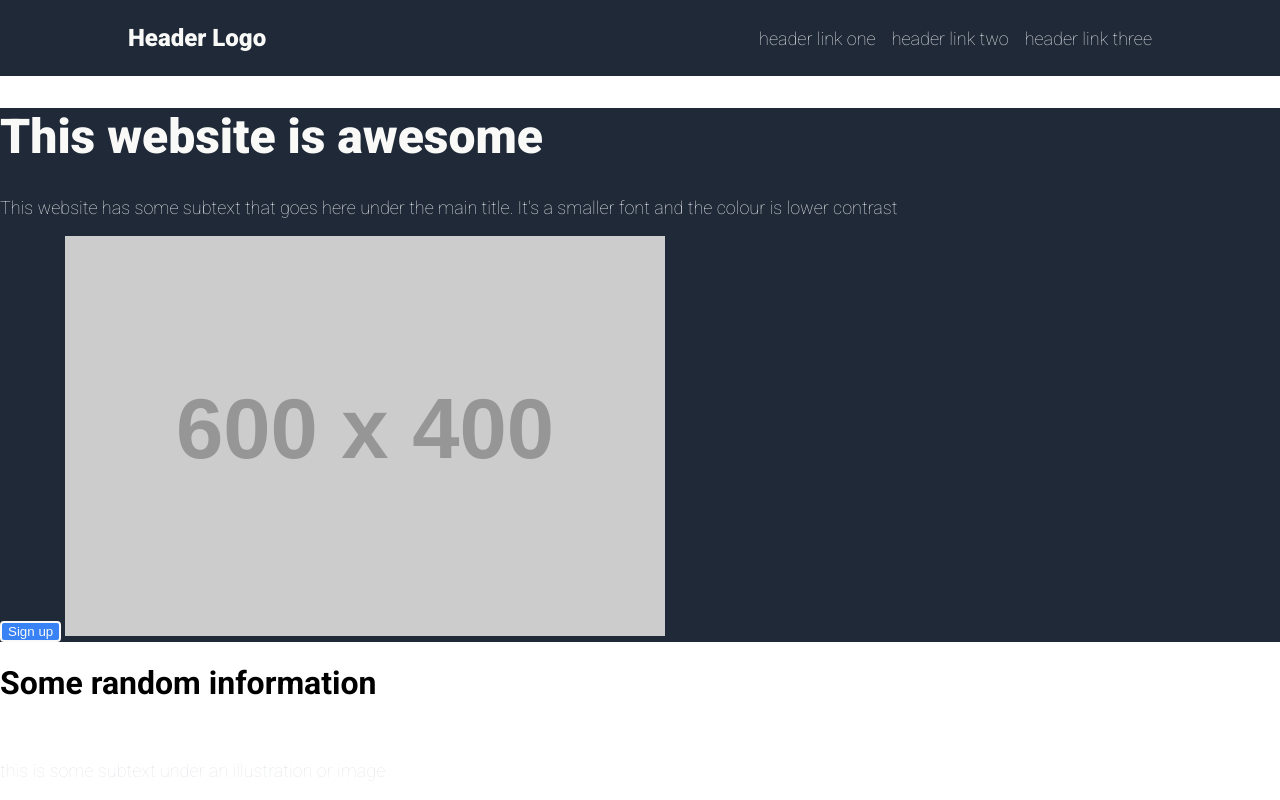
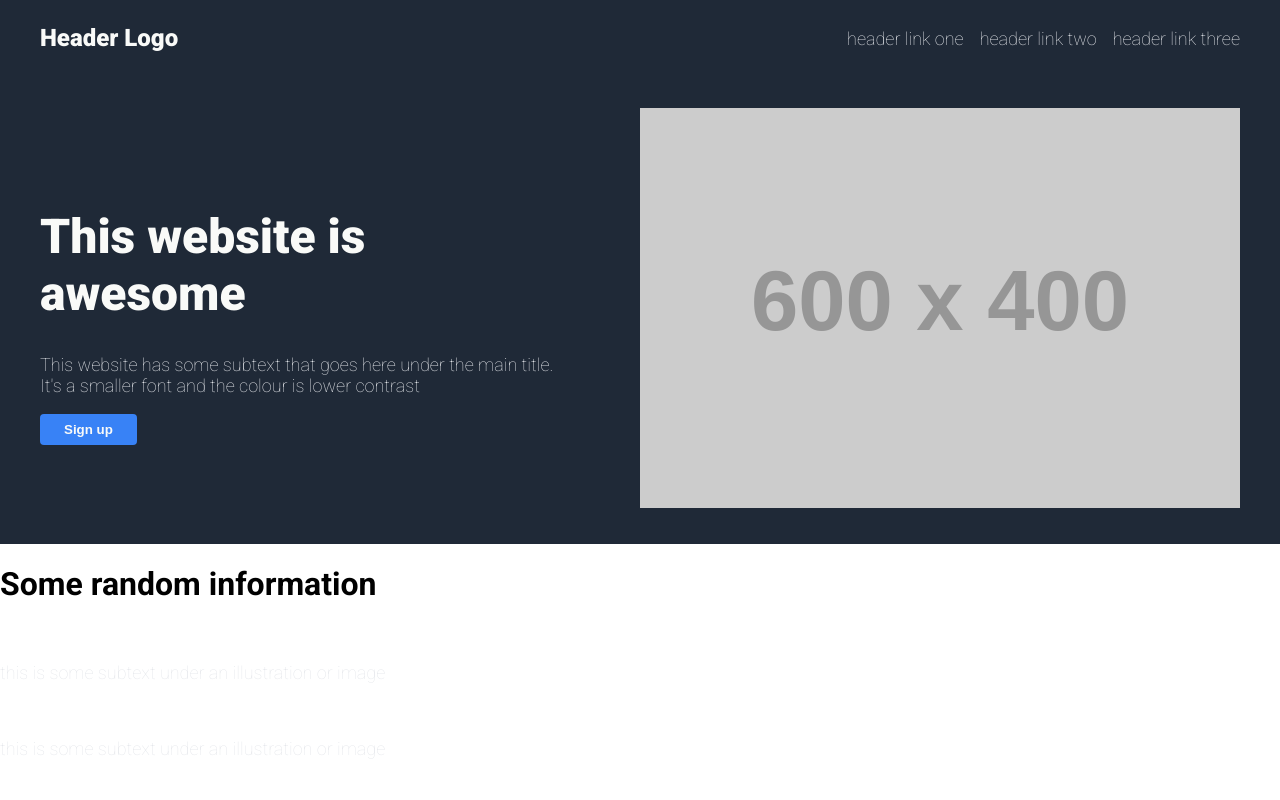
Before and after one commit to riezong/dev-works, a plain HTML site: page index.html in a window 1280 px wide. Shown: the top 800 px of the page. Drawn offline with Linux system fonts and the light colour scheme; placeholder pictures from the web are drawn by us.

Commit message:
Style the hero section

```diff
--- a/index.html
+++ b/index.html
@@ -26,14 +26,18 @@
         </div>
     </div>
 
-    <div class="content">
-
-        <div class="section1 dark-blue">
-            <h1 class="hero-main">This website is awesome</h1>
-            <p class="subtext">This website has some subtext that goes here under the main title. It's a smaller font and the colour is lower contrast</p>
-            <button type="button">Sign up</button>
-            <img src="https://placehold.co/600x400" alt="this is a placeholder for an image">
+    <div class="section1 dark-blue">
+        <div class="hero">
+            <div class="hero-text">
+                <h1 class="hero-main">This website is awesome</h1>
+                <p class="subtext">This website has some subtext that goes here under the main title. It's a smaller font and the colour is lower contrast</p>
+                <button type="button">Sign up</button>
+            </div>
+            <div class="hero-image">
+                <img src="https://placehold.co/600x400" alt="this is a placeholder for an image">
+            </div>
         </div>
+    </div>
 
         <div class="section2">
             <h1>Some random information</h1>
--- a/style.css
+++ b/style.css
@@ -5,6 +5,8 @@ body {
     display: flex;
     flex-direction: column;
 }
+
+/* Colours */
 
 .dark-blue {
     background-color: #1f2937;
@@ -14,18 +16,20 @@ body {
     background-color: #3882f6;
 }
 
+.grey {
+    background-color: #e5e7eb;
+}
+
+/* Header */
+
 .header {
     display: flex;
     justify-content: center;
     margin: 0;
 }
 
-.grey {
-    background-color: #e5e7eb;
-}
-
 .nav {
-    width: 1024px;
+    width: 1200px;
     display: flex;
     justify-content: space-between;
     align-items: center;
@@ -46,6 +50,23 @@ body {
 
 .nav-right li {
     flex: 0 0 auto;
+}
+
+/* Body */
+
+.section1 {
+    display: flex;
+    justify-content: center;
+    margin: 0;
+}
+
+.hero {
+    padding: 32px 0;
+    width: 1200px;
+    display: flex;
+    gap: 80px;
+    /* justify-content: space-between; */
+    align-items: center;
 }
 
 .hero-main {
@@ -78,10 +99,12 @@ ul {
 }
 
 button {
+    padding: 8px 24px;
+    border: none;
+    border-radius: 4px;
     color: #f9faf8;
     background-color: #3882f6;
-    border: 2px solid #f9faf8;
-    border-radius: 4px;
+    font-weight: 900;
 }
 
 .info-header {
```
